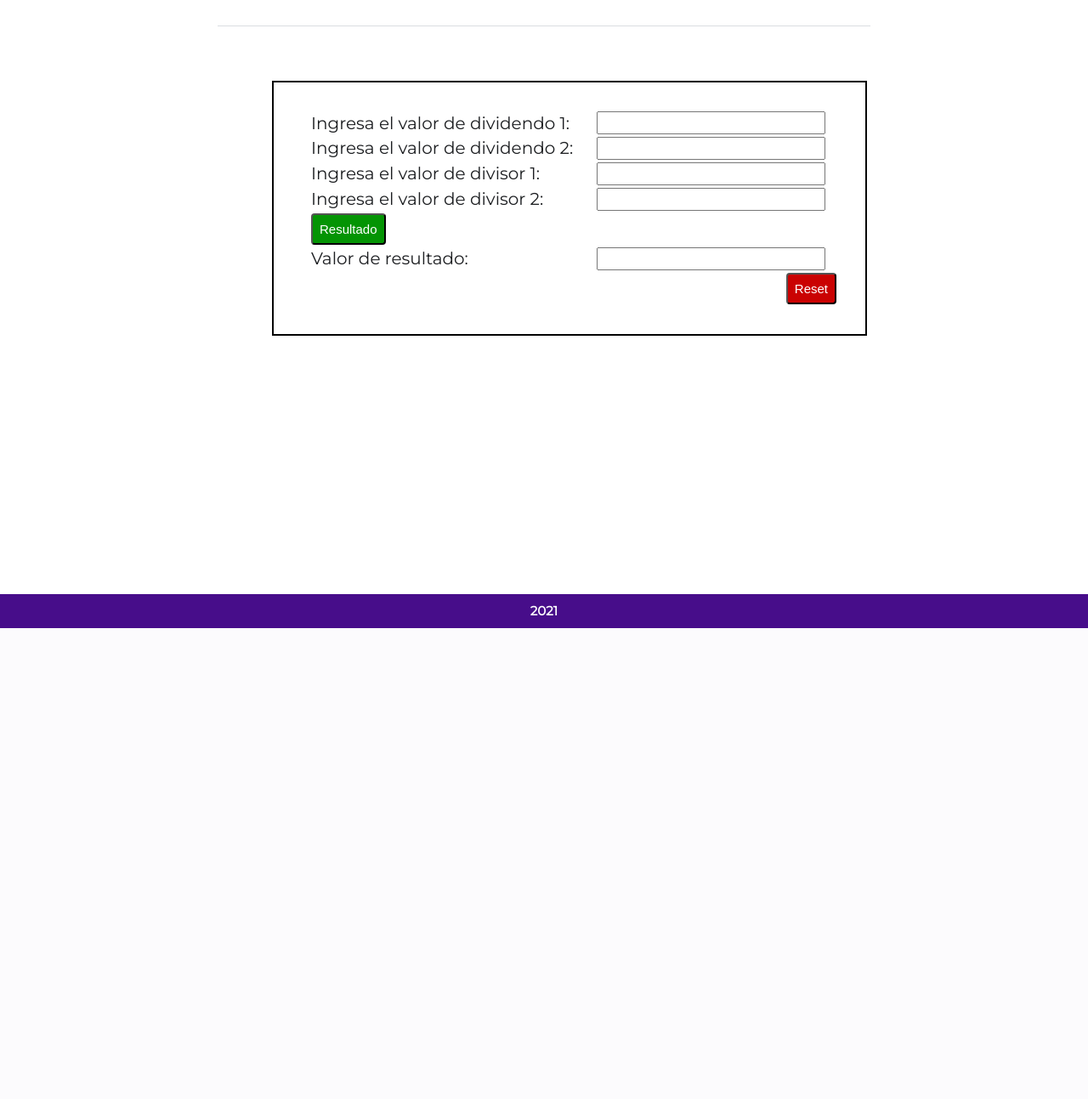
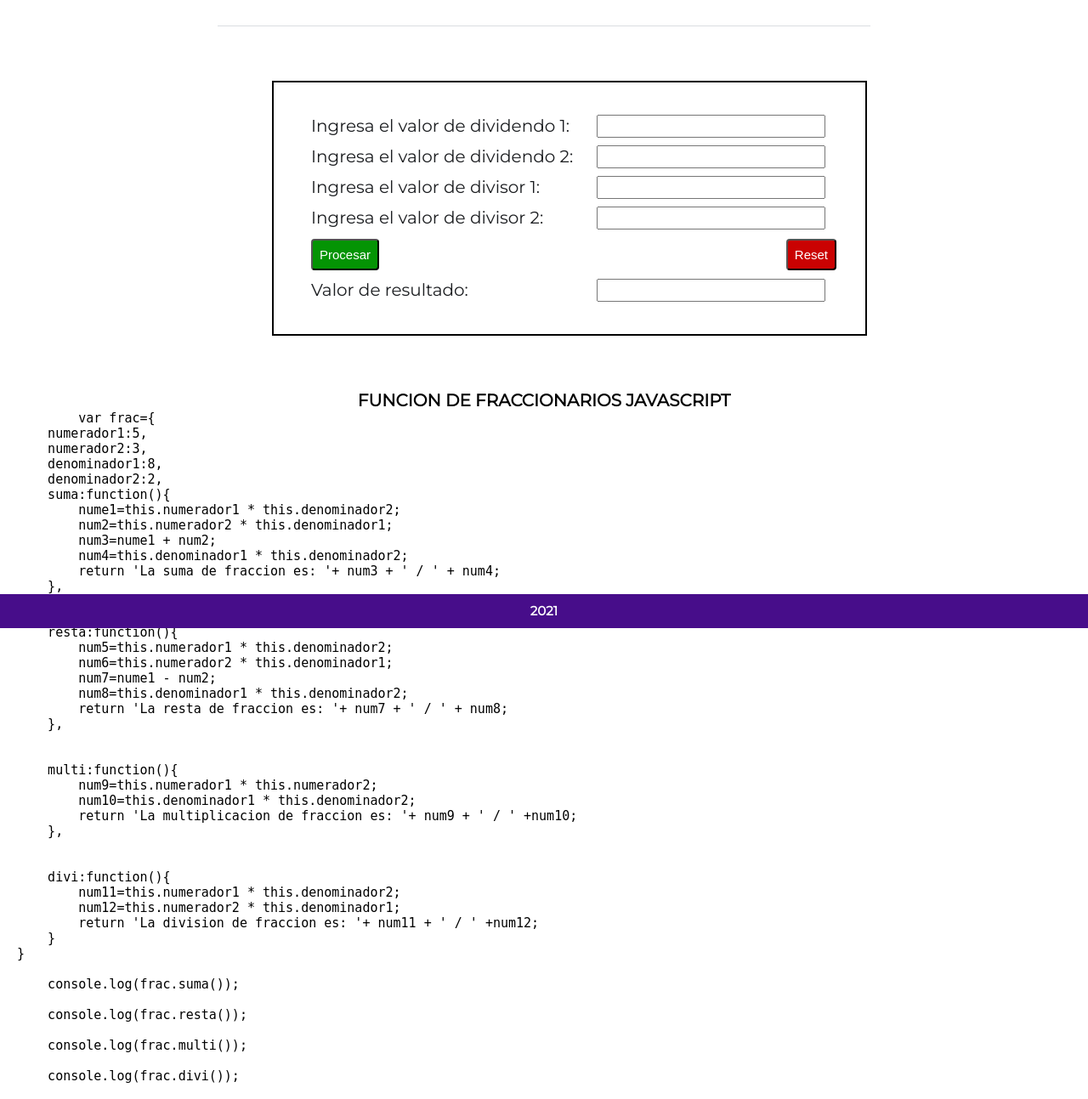
Before and after one commit to Vanessa200219/ADSI2142329, a PHP site: page /JavaScript/Fracciones/fraccion.php in a window 1280 px wide. Shown: the part 61-1354 px from the top of the page at 85% size. Before the commit the page ends 800 px from the top, so only its background shows below. Run offline with PHP 8.4, Linux system fonts and the light colour scheme.

Commit message:
Etiqueta pre

```diff
--- /dev/null
+++ b/Portafolio/PORTAFOLIOWEB/JavaScript/Fracciones/algoritmo.js
@@ -0,0 +1,10 @@
+function algoritmo()
+{
+    let dividendo_1, dividendo_2, divisor_1, divisor_2, resultado;
+    dividendo_1 = parseFloat (document.formulario1.dividendo_1.value);
+    dividendo_2 = parseFloat (document.formulario1.dividendo_2.value);
+    divisor_1 = parseFloat (document.formulario1.divisor_1.value);
+    divisor_2 = parseFloat (document.formulario1.divisor_2.value);
+    resultado=(divisor_1*dividendo_2+divisor_2*dividendo_1)/(divisor_1+divisor_2);
+    document.formulario1.resultado.value = resultado;
+}
--- a/Portafolio/PORTAFOLIOWEB/JavaScript/Fracciones/fraccion.php
+++ b/Portafolio/PORTAFOLIOWEB/JavaScript/Fracciones/fraccion.php
@@ -4,7 +4,8 @@
     <meta charset="UTF-8">
     <meta http-equiv="X-UA-Compatible" content="IE=edge">
     <meta name="viewport" content="width=device-width, initial-scale=1.0">
-    <link rel="stylesheet" href="../CSS/java.css">
+    <link rel="stylesheet" href="../CSS/estilo.css">
+    <script src="algoritmo.js"></script>
     <script src="fraccion.js"></script>
     <title>Fraccionarios</title>
 </head>
@@ -23,11 +24,27 @@
 
     <div class="contenedor">
           <form name="formulario1" class="formulario1">
-            <table>
+        <table style="text-align: left; margin-left: auto; margin-right: auto;">
             <tbody>
                 <tr>
                     <td>
-                            <label for="divisor_1">Ingresa el valor de dividendo 1:</label>
+                        <label for="dividendo_1">Ingresa el valor de dividendo 1:</label>
+                    </td>
+                    <td>
+                        <input name="dividendo_1" required="required" step="0.000001" type="number" />
+                    </td>
+                </tr>
+                <tr>
+                    <td>
+                        <label for="dividendo_2">Ingresa el valor de dividendo 2:</label>
+                    </td>
+                    <td>
+                        <input name="dividendo_2" required="required" step="0.000001" type="number" />
+                    </td>
+                </tr>
+                <tr>
+                    <td>
+                        <label for="divisor_1">Ingresa el valor de divisor 1:</label>
                     </td>
                     <td>
                         <input name="divisor_1" required="required" step="0.000001" type="number" />
@@ -35,56 +52,24 @@
                 </tr>
                 <tr>
                     <td>
-                            <label for="divisor_2">Ingresa el valor de dividendo 2:</label>
+                        <label for="divisor_2">Ingresa el valor de divisor 2:</label>
                     </td>
                     <td>
                         <input name="divisor_2" required="required" step="0.000001" type="number" />
                     </td>
                 </tr>
-                    <tr>
-                        <td>
-                            <label for="dividendo_1">Ingresa el valor de divisor 1:</label>
-                        </td>
-                        <td>
-                            <input name="dividendo_1" required="required" step="0.000001" type="number" />
+                <tr align="center">
+                    <td colspan="2" rowspan="1">
+                        <input value="Procesar" class="resultado" type="button" onclick="algoritmo();" />
+                        <input class="resultado1" type="reset" />
                     </td>
                 </tr>
                 <tr>
                     <td>
-                            <label for="dividendo_2">Ingresa el valor de divisor 2:</label>
-                        </td>
-                        <td>
-                            <input name="dividendo_2" required="required" step="0.000001" type="number" />
-                        </td>
-                    </tr>
-
-
-
-
-                    <tr align="center">
-                        <td>
-                            <input class="resultado" value="Resultado" type="button" onclick="suma();" />
-                        </td>
-                    </tr>
-
-
-
-
-                    <tr>
-                        <td>
-                            <label for="Resultado">Valor de resultado:</label>
+                        <label for="resultado">Valor de resultado:</label>
                     </td>
                     <td>
                         <input name="resultado" step="0.000001" type="number" />
-                        </td>
-                    </tr>
-
-
-
-
-                    <tr align="center">
-                        <td colspan="2" rowspan="1">
-                            <input class="resultado1" type="reset" />
                     </td>
                 </tr>
             </tbody>
@@ -93,6 +78,56 @@
     </div>
 
 
+    <h1><center>FUNCION DE FRACCIONARIOS JAVASCRIPT</center></h1>
+
+
+<pre>
+        var frac={
+    numerador1:5,
+    numerador2:3,
+    denominador1:8,
+    denominador2:2,
+    suma:function(){
+        nume1=this.numerador1 * this.denominador2;
+        num2=this.numerador2 * this.denominador1;
+        num3=nume1 + num2;
+        num4=this.denominador1 * this.denominador2;
+        return 'La suma de fraccion es: '+ num3 + ' / ' + num4;
+    },
+
+
+    resta:function(){
+        num5=this.numerador1 * this.denominador2;
+        num6=this.numerador2 * this.denominador1;
+        num7=nume1 - num2;
+        num8=this.denominador1 * this.denominador2;
+        return 'La resta de fraccion es: '+ num7 + ' / ' + num8;
+    },
+
+
+    multi:function(){
+        num9=this.numerador1 * this.numerador2;
+        num10=this.denominador1 * this.denominador2;
+        return 'La multiplicacion de fraccion es: '+ num9 + ' / ' +num10;
+    },
+
+
+    divi:function(){
+        num11=this.numerador1 * this.denominador2;
+        num12=this.numerador2 * this.denominador1;
+        return 'La division de fraccion es: '+ num11 + ' / ' +num12;
+    }
+}
+
+    console.log(frac.suma());
+
+    console.log(frac.resta());
+
+    console.log(frac.multi());
+
+    console.log(frac.divi());
+
+</pre>
   <!-- Footer -->
   <section id="footer">
     <div class="footer container">
--- a/Portafolio/PORTAFOLIOWEB/JavaScript/css/java.css
+++ b/Portafolio/PORTAFOLIOWEB/JavaScript/css/estilo.css
@@ -107,8 +107,8 @@ img{
     bottom: 0;
     width: 100%;
     height: 40px;
-    color: white;;
-  background-color: rgb(71, 13, 138);
+    color: white;
+    background-color: rgb(71, 13, 138);
 }
 
 .brand{
@@ -140,6 +140,7 @@ img{
 
 
 .formulario1{
+
     font-size: 20px;
     background-color: #fff;
     border-radius: 0 0 8px 8px;
@@ -149,6 +150,9 @@ img{
     margin: auto;
     width: 60%;
     padding: 5%;
+
+
+
 }
 
 
@@ -179,7 +183,13 @@ table{
     color: white;
 }
 
+pre{
+    font-size: 15px;
+    position: relative;
+    height: auto;
+    margin-left: 20px;
 
+}
 
 /* flecha */
 
```
Also changed, not shown: Portafolio/PORTAFOLIOWEB/JavaScript/Fracciones/fraccion.js (+0 -12 lines), Portafolio/PORTAFOLIOWEB/JavaScript/FuncionesFlecha/flecha.php (+74 -6 lines). Lines whose indentation alone changed are shown as unchanged.
